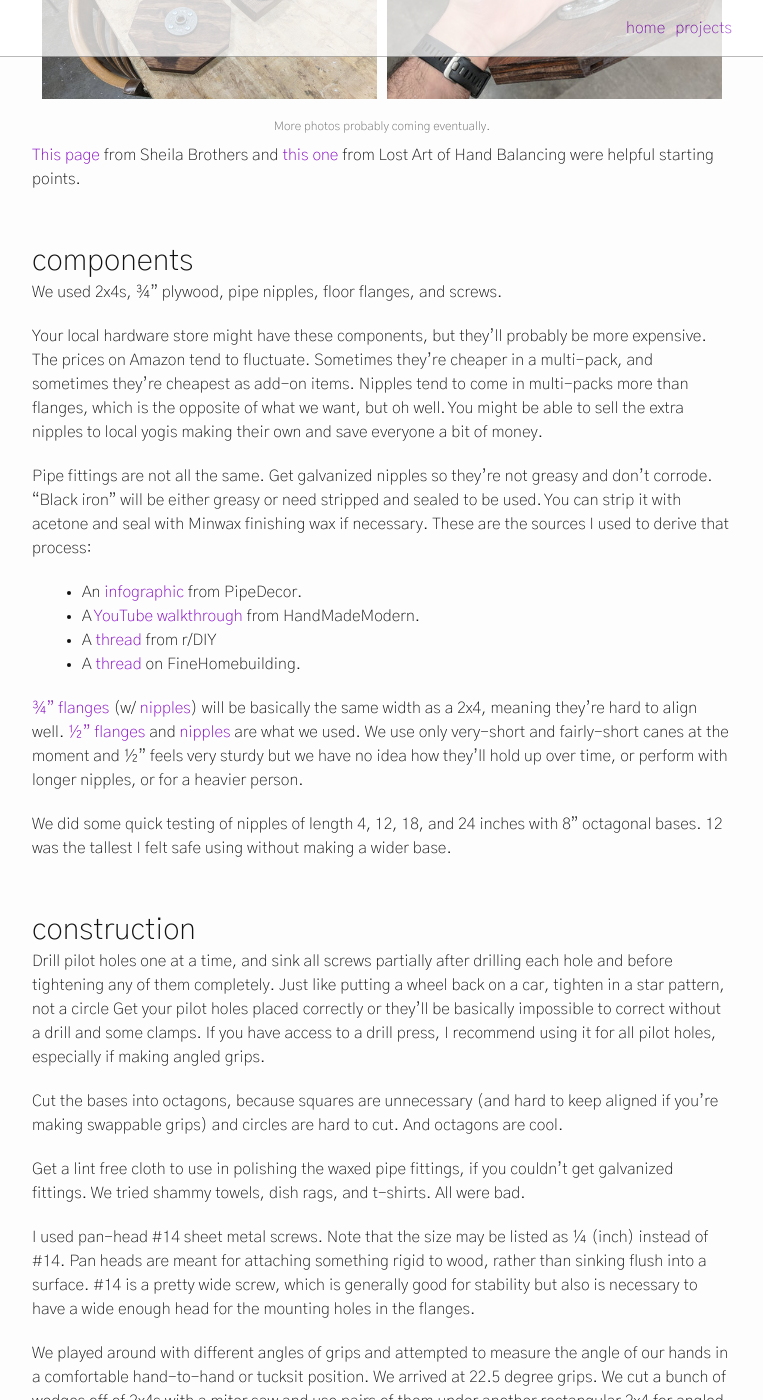
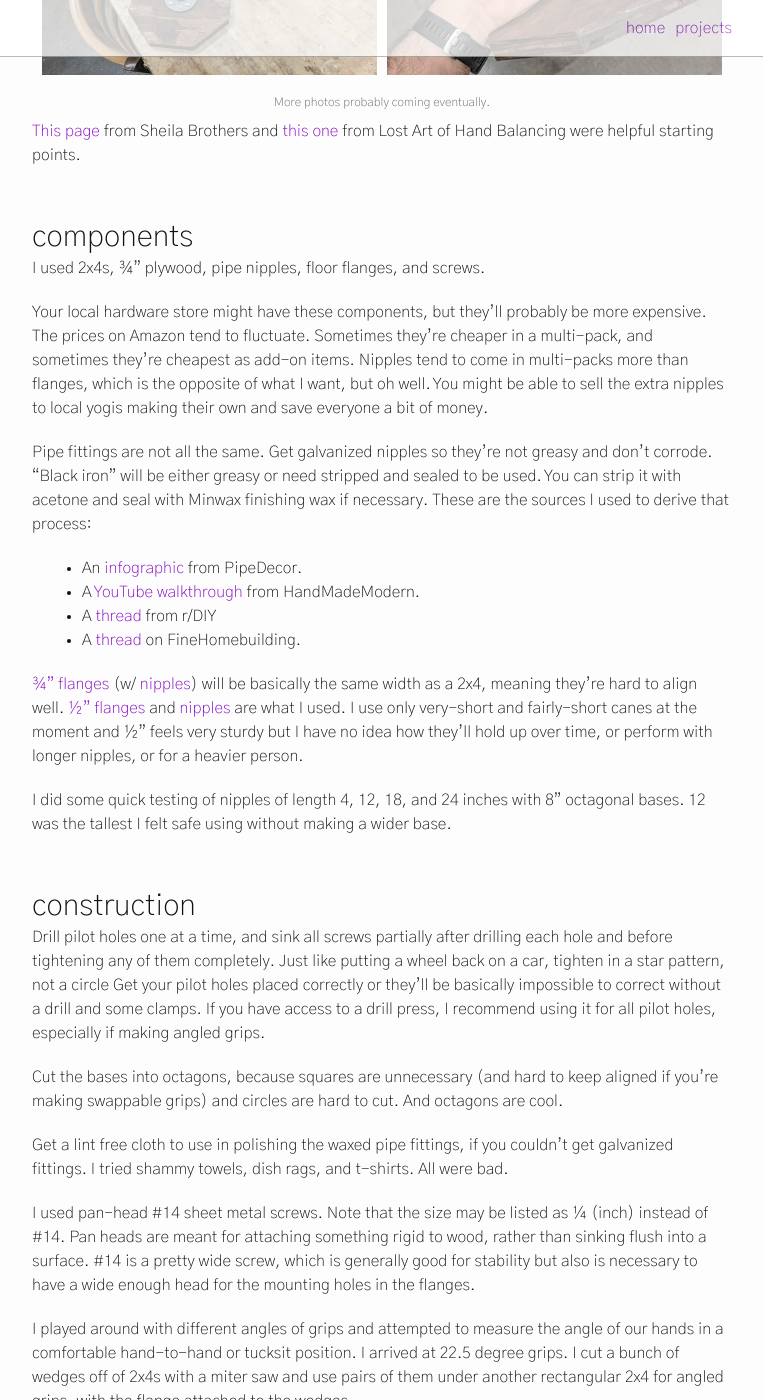
Before and after one commit to meiadvanture/myweb, a Jekyll site: the page built from _projects/canes.md, in a window 1280 px wide and 1400 px high, scrolled down 527 px. Shown: the whole window, without its empty margins (258-1021 px from the left). Built offline with Jekyll 4.4.1, drawn with Linux system fonts in a browser that asks for light colours; nearby versions of some CDN libraries; some of the changed text lies outside the part shown.

Commit message:
Updated canes project.

```diff
--- a/_projects/canes.md
+++ b/_projects/canes.md
@@ -1,10 +1,10 @@
 ---
 layout: post
 title: handstand canes
-description: we made some props for practicing handstands
+description: I made some props for practicing handstands
 ---
 
-[Ida](http://idamayer.com) and I made some handstand canes. I think the term for this style is properly handstand pedestals, but "canes" is the universally recognized term. Regardless, here are some notes on how we did it.
+I made some handstand canes. I think the term for this style is properly handstand pedestals, but "canes" is the universally recognized term. Regardless, here are some notes on how I did it.
 
 <div class="img_row">
   <a target="_blank" href="{{- site.baseurl -}}/img/cane-parts.jpg">
@@ -21,9 +21,9 @@ description: we made some props for practicing handstands
 [This page](https://sheilabrothers.wordpress.com/2012/02/26/how-to-build-handstand-blocks-for-gymnasts/) from Sheila Brothers and [this one](https://lostartofhandbalancing.com/hand-balancing-stands-and-canes/) from Lost Art of Hand Balancing were helpful starting points.
 
 ### components
-We used 2x4s, ¾" plywood, pipe nipples, floor flanges, and screws.
+I used 2x4s, ¾" plywood, pipe nipples, floor flanges, and screws.
 
-Your local hardware store might have these components, but they'll probably be more expensive. The prices on Amazon tend to fluctuate. Sometimes they're cheaper in a multi-pack, and sometimes they're cheapest as add-on items. Nipples tend to come in multi-packs more than flanges, which is the opposite of what we want, but oh well. You might be able to sell the extra nipples to local yogis making their own and save everyone a bit of money.
+Your local hardware store might have these components, but they'll probably be more expensive. The prices on Amazon tend to fluctuate. Sometimes they're cheaper in a multi-pack, and sometimes they're cheapest as add-on items. Nipples tend to come in multi-packs more than flanges, which is the opposite of what I want, but oh well. You might be able to sell the extra nipples to local yogis making their own and save everyone a bit of money.
 
 Pipe fittings are not all the same. Get galvanized nipples so they're not greasy and don't corrode. "Black iron" will be either greasy or need stripped and sealed to be used. You can strip it with acetone and seal with Minwax finishing wax if necessary. These are the sources I used to derive that process:
 
@@ -32,22 +32,22 @@ Pipe fittings are not all the same. Get galvanized nipples so they're not greasy
 * A [thread](https://www.reddit.com/r/DIY/comments/3ega90/just_need_some_advice_on_cleaning_black_pipe_for/) from r/DIY
 * A [thread](https://www.finehomebuilding.com/forum/what-is-black-pipe) on FineHomebuilding.
 
-[¾" flanges](http://amazon.com/gp/product/B01K3O3V5I) (w/ [nipples](http://amazon.com/gp/product/B016Y8HUKO)) will be basically the same width as a 2x4, meaning they're hard to align well. [½" flanges](http://amazon.com/dp/B01K3O3VBW) and [nipples](http://amazon.com/Everflow-Supplies-NPGL1230-Galvanized-Diameter/dp/B016Y8GME4) are what we used. We use only very-short and fairly-short canes at the moment and ½" feels very sturdy but we have no idea how they'll hold up over time, or perform with longer nipples, or for a heavier person.
+[¾" flanges](http://amazon.com/gp/product/B01K3O3V5I) (w/ [nipples](http://amazon.com/gp/product/B016Y8HUKO)) will be basically the same width as a 2x4, meaning they're hard to align well. [½" flanges](http://amazon.com/dp/B01K3O3VBW) and [nipples](http://amazon.com/Everflow-Supplies-NPGL1230-Galvanized-Diameter/dp/B016Y8GME4) are what I used. I use only very-short and fairly-short canes at the moment and ½" feels very sturdy but I have no idea how they'll hold up over time, or perform with longer nipples, or for a heavier person.
 
-We did some quick testing of nipples of length 4, 12, 18, and 24 inches with 8" octagonal bases. 12 was the tallest I felt safe using without making a wider base.
+I did some quick testing of nipples of length 4, 12, 18, and 24 inches with 8" octagonal bases. 12 was the tallest I felt safe using without making a wider base.
 
 ### construction
 Drill pilot holes one at a time, and sink all screws partially after drilling each hole and before tightening any of them completely. Just like putting a wheel back on a car, tighten in a star pattern, not a circle Get your pilot holes placed correctly or they'll be basically impossible to correct without a drill and some clamps. If you have access to a drill press, I recommend using it for all pilot holes, especially if making angled grips.
 
 Cut the bases into octagons, because squares are unnecessary (and hard to keep aligned if you're making swappable grips) and circles are hard to cut. And octagons are cool.
 
-Get a lint free cloth to use in polishing the waxed pipe fittings, if you couldn't get galvanized fittings. We tried shammy towels, dish rags, and t-shirts. All were bad.
+Get a lint free cloth to use in polishing the waxed pipe fittings, if you couldn't get galvanized fittings. I tried shammy towels, dish rags, and t-shirts. All were bad.
 
 I used pan-head #14 sheet metal screws. Note that the size may be listed as ¼ (inch) instead of #14. Pan heads are meant for attaching something rigid to wood, rather than sinking flush into a surface. #14 is a pretty wide screw, which is generally good for stability but also is necessary to have a wide enough head for the mounting holes in the flanges.
 
-We played around with different angles of grips and attempted to measure the angle of our hands in a comfortable hand-to-hand or tucksit position. We arrived at 22.5 degree grips. We cut a bunch of wedges off of 2x4s with a miter saw and use pairs of them under another rectangular 2x4 for angled grips, with the flange attached to the wedges.
+I played around with different angles of grips and attempted to measure the angle of our hands in a comfortable hand-to-hand or tucksit position. I arrived at 22.5 degree grips. I cut a bunch of wedges off of 2x4s with a miter saw and use pairs of them under another rectangular 2x4 for angled grips, with the flange attached to the wedges.
 
-The 11" nipples that we ended up using are high enough to use for practicing non-inversions like tuck sits, L sits, and straddles.
+The 11" nipples that I ended up using are high enough to use for practicing non-inversions like tuck sits, L sits, and straddles.
 
 use
 These are just comments based on my usage of these particular canes. I've used other canes almost never in my practice. It seems prudent to always keep your force directly down through the bases. The floor isn't going to slide or topple from under you if you have some horizontal force while kicking up, but obviously will, after your force vector isn't pointing through the base anymore. This is more relevant for the taller nipples, and I caution anyone who helps spot while using this to keep the flyer's force vertical.
```
